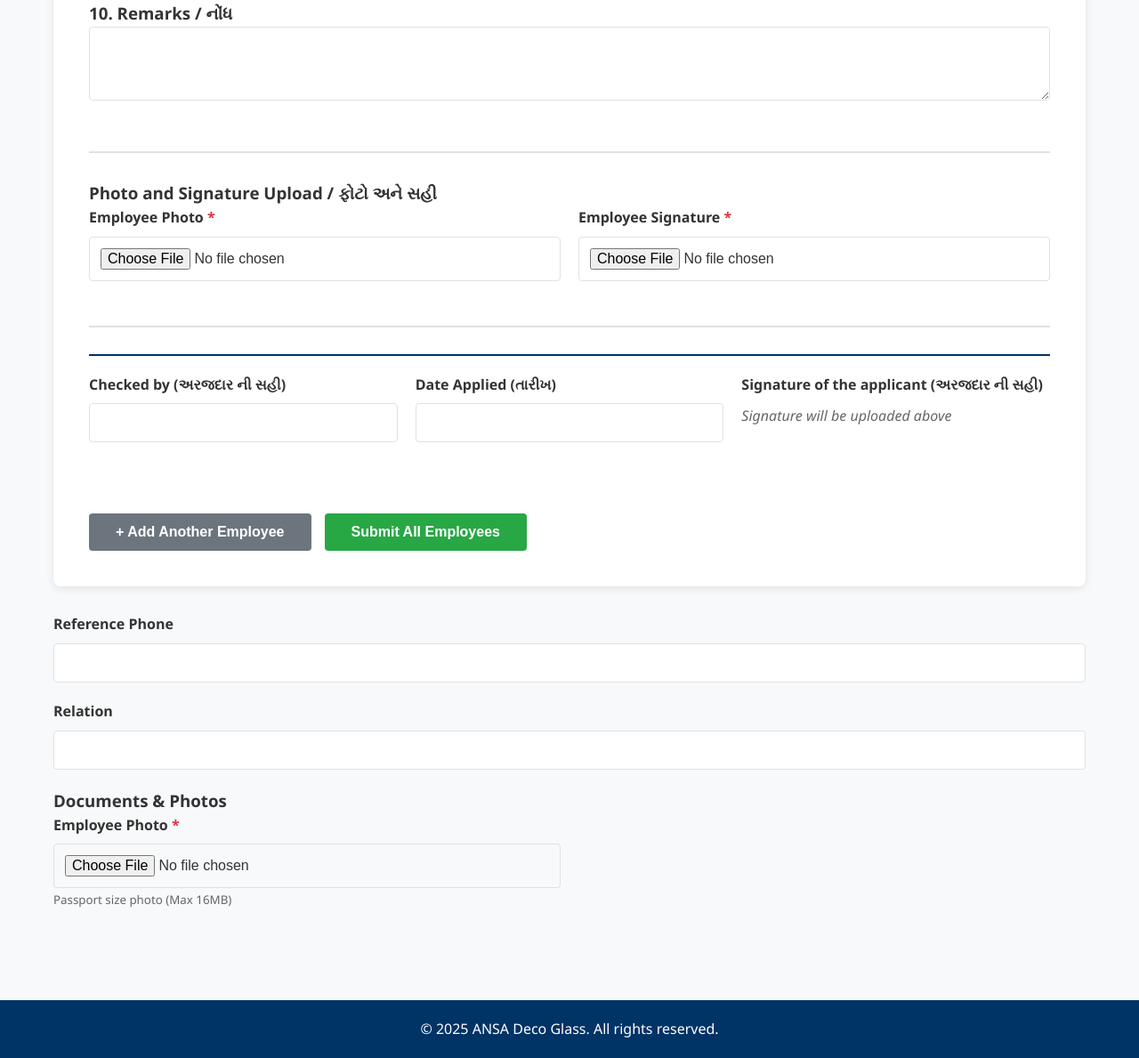
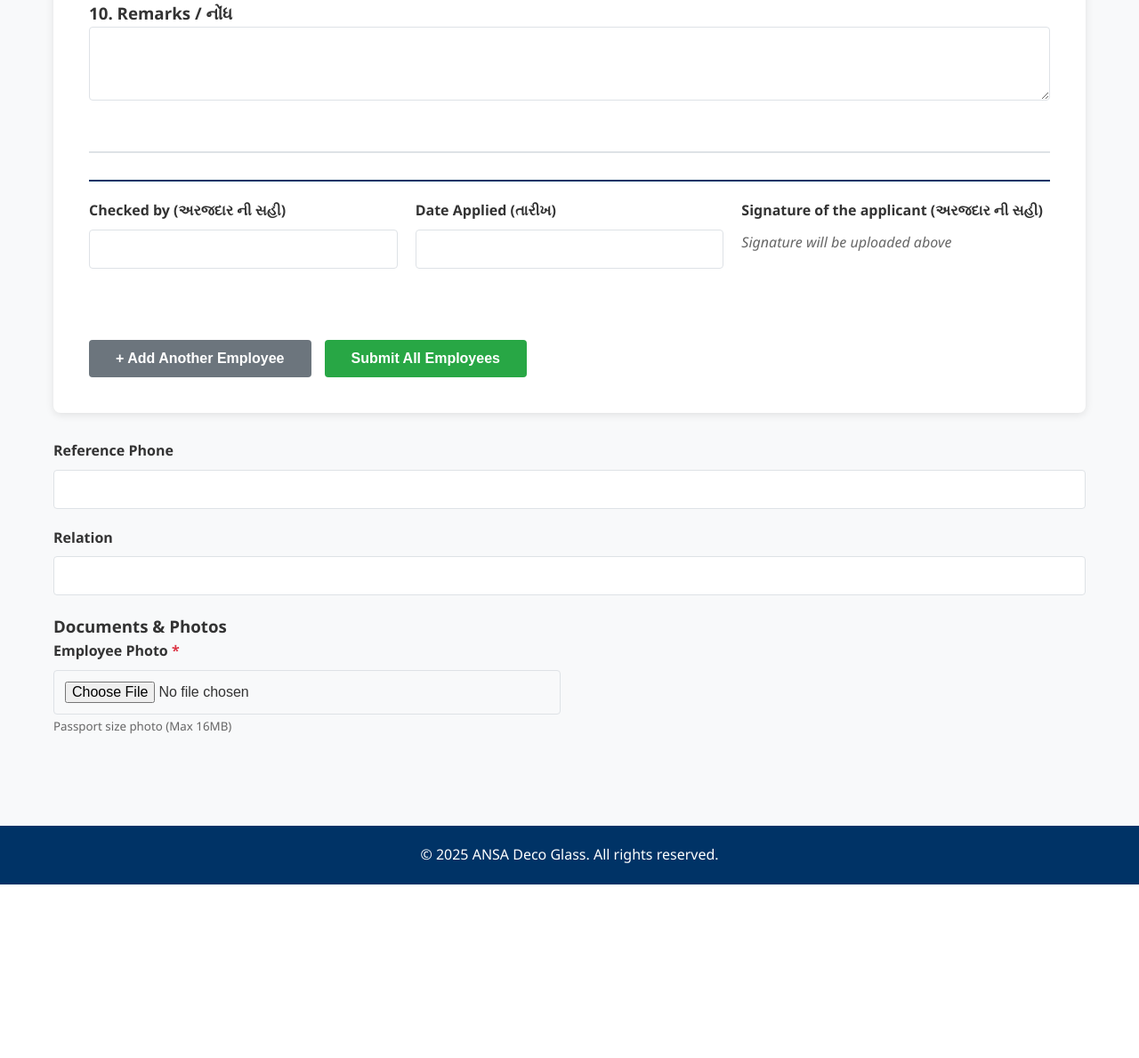
Before and after one commit to Harsh29004/Ansa-deco-glass, a Flask app: page /employee-application in a window 1280 px wide. Shown: the part 3584-4773 px from the top of the page at 89% size. After the commit the page ends 4578 px from the top, so only its background shows below. Run offline with Flask 3, Linux system fonts and the light colour scheme; the visitor is signed in with stand-in values (Sample User, id 1); parts of the project's set-up code (start-up, migrations or seed data) failed here and were passed over.

```diff
--- a/templates/application_form.html
+++ b/templates/application_form.html
@@ -304,22 +304,6 @@
             </div>
         </div>
 
-        <div class="form-section">
-            <h3>Photo and Signature Upload / ફોટો અને સહી</h3>
-
-            <div class="form-row">
-                <div class="form-group">
-                    <label class="required">Employee Photo</label>
-                    <input type="file" class="form-control" name="emp_0_photo" accept="image/*" required>
-                </div>
-
-                <div class="form-group">
-                    <label class="required">Employee Signature</label>
-                    <input type="file" class="form-control" name="emp_0_signature" accept="image/*" required>
-                </div>
-            </div>
-        </div>
-
         <div class="form-section" style="border-top: 2px solid var(--primary-color); padding-top: 20px; margin-top: 30px;">
             <div class="form-row">
                 <div class="form-group">
```
